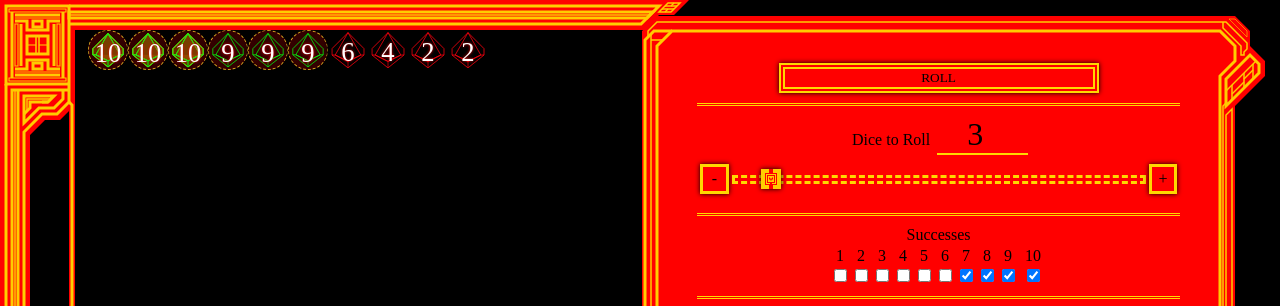
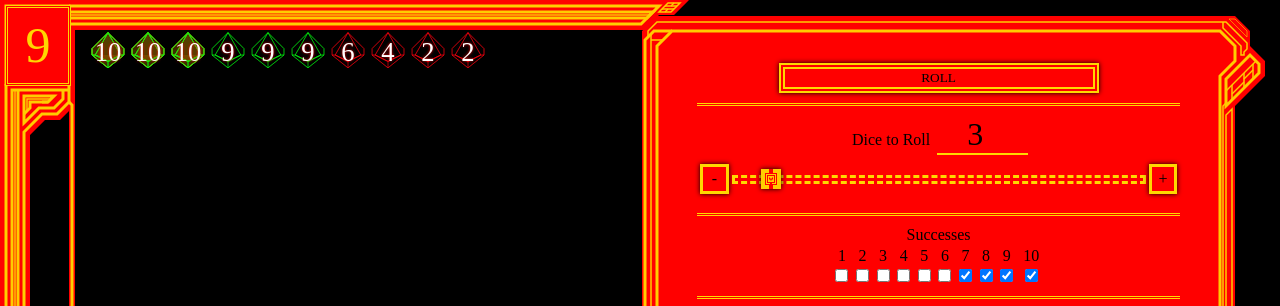
Before and after one commit to blakwurm/plentimon, a plain HTML site: page index.html in a window 1280 px wide. Shown: the top 306 px of the page. Drawn offline with nearby package versions, Linux system fonts and the light colour scheme; a web font is replaced by a local one.

Commit message:
Get everything but tricks working

```diff
--- a/css/main.css
+++ b/css/main.css
@@ -23,6 +23,21 @@ body {
     overflow: hidden;
     max-height: 1em;
     height: 80px;
+}
+
+#successesreadout {
+    z-index: 199;
+    color:gold;
+    background: red;
+    border: 3px double gold;
+    position: fixed;
+    right: 5px;
+    top: 5px;
+    width: 75px;
+    height: 60px;
+    font-size: 50px;
+    text-align: center;
+
 }
 
 #console, #dicereadout {
@@ -225,7 +240,7 @@ button {
 }
 
 .dice-number-selector li {
-    margin: 0 1.5px;
+    margin: 0 1.3px;
 }
 
 .dice-number-selector li label {
@@ -249,6 +264,21 @@ button {
         height: calc(100vh - 170px);
         max-height: 100vh;
     }
+    #successesreadout {
+        z-index: 199;
+        color:gold;
+        background: red;
+        border: 3px double gold;
+        position: fixed;
+        left: 5px;
+        top: 5px;
+        width: 60px;
+        height: 75px;
+        line-height: 75px;
+        font-size: 50px;
+        text-align: center;
+    }
+
     #console, #dicereadout {
         position: absolute;
         top: 0;
--- a/js/main.js
+++ b/js/main.js
@@ -1,5 +1,5 @@
 import { html, render } from 'https://unpkg.com/lit-html?module'
-import { rolldice } from './rolldice.js'
+import { rolldice, countsuccesses } from './rolldice.js'
 
 let appstate = {
     roll_number: 3,
@@ -7,7 +7,7 @@ let appstate = {
     max_dice: 30,
     success: new Set([10, 9, 8, 7]),
     double: new Set([10]),
-    selected: new Set([0, 3, 4]),
+    selected: new Set([]),
     roll: rolldice(10),
     select_mode: "multiple"
 }
@@ -33,6 +33,15 @@ function set_roll_number(appstate, new_number) {
     render_page();
 }
 
+function toggle_appstate_set(the_set, questioned_member) {
+    if (the_set.has(questioned_member)) {
+        the_set.delete(questioned_member);
+    } else {
+        the_set.add(questioned_member)
+    }
+    render_page();
+}
+
 let roll_line = (rollobj) => html`
 <p>${rollobj.timestamp.getHours()}:${rollobj.timestamp.getMinutes()}:${rollobj.timestamp.getSeconds()}
     || ${rollobj.successes} successes rolling ${rollobj.rolls.join(', ')}, with double ${rollobj.double} rerolling ${rollobj.reroll}</p>
@@ -43,9 +52,9 @@ let empty_string = ""
 
 function make_checkbox(selected_set, numbah) {
     if (selected_set.has(numbah + 1)) {
-        return html`<input type="checkbox" id="reroll-${numbah + 1}" checked>`
+        return html`<input type="checkbox" id="reroll-${numbah + 1}" @change='${() => toggle_appstate_set(selected_set, numbah + 1)}' checked>`
     } else {
-        return html`<input type="checkbox" id="reroll-${numbah + 1}" >`
+        return html`<input type="checkbox" id="reroll-${numbah + 1}"  @change='${() => toggle_appstate_set(selected_set, numbah + 1)}'>`
     }
 }
 
@@ -82,8 +91,31 @@ function make_result_flag(appstate, roll_index) {
     return successflag + " " + doubleflag
 }
 
+function toggle_selected_die(appstate, roll_index) {
+    return function () {
+        let directlySelected = appstate.selected.has(roll_index);
+        let modeIsMultiple = appstate.select_mode == "multiple";
+        if (modeIsMultiple && !directlySelected) {
+            let thisvalue = appstate.roll[roll_index];
+            for (let x of appstate.selected) {
+                if (appstate.roll[x] === thisvalue) {
+                    appstate.selected.delete(x);
+                    directlySelected = true;
+                }
+            }
+            appstate.selected.add(roll_index);
+        }
+        if (directlySelected) {
+            appstate.selected.delete(roll_index);
+        } else {
+            appstate.selected.add(roll_index);
+        }
+        render_page();
+    }
+}
+
 let make_die_li_fn = (appstate) => (roll_index) => html`
-<li><button class="die ${make_selected_flag(appstate, roll_index)} ${make_result_flag(appstate, roll_index)}" type="button">
+<li><button class="die ${make_selected_flag(appstate, roll_index)} ${make_result_flag(appstate, roll_index)}" type="button" @click='${toggle_selected_die(appstate, roll_index)}'>
         <p>${appstate.roll[roll_index]}</p>
     </button>
 </li>
@@ -95,8 +127,8 @@ let make_dicelist = (appstate) => html`
 </ul>
 `
 
-
 let mainpage = (appstate) => html`
+<div id="successesreadout">${countsuccesses(appstate.success, appstate.double, appstate.roll)}</div>
 <div id="dicereadout">
     ${make_dicelist(appstate)}
 </div>
@@ -127,7 +159,7 @@ let mainpage = (appstate) => html`
         <li>
     <div class="segment">
         <label>Double</label>
-        ${dice_number_selector('double', appstate.success)}
+        ${dice_number_selector('double', appstate.double)}
     </div>
         </li>
         <li>
@@ -136,11 +168,11 @@ let mainpage = (appstate) => html`
         <ul id="select-mode-picker">
             <li>
                 <label for="select-mode-single">Single Die</label>
-                <input type="radio" name="select-mode" id="select-mode-single">
+                <input type="radio" name="select-mode" id="select-mode-single" @input='${mod(() => appstate.select_mode = "single")}'>
             </li>
             <li>
                 <label for="select-mode-all">All of Number</label>
-                <input type="radio" name="select-mode" id="select-mode-all" checked>
+                <input type="radio" name="select-mode" id="select-mode-all" checked @input='${mod(() => appstate.select_mode = "multiple")}' >
             </li>
         </ul>
     </div>
--- a/js/rolldice.js
+++ b/js/rolldice.js
@@ -9,4 +9,13 @@ function rolldice(number_of_dice) {
     return ret
 }
 
-export {rolldice}
+function countsuccesses(success_set, double_set, roll_vec) {
+    function countroll (roll) {
+        let as_success = success_set.has(roll) ? 1 : 0;
+        let as_double = double_set.has(roll) ? 2 : 1;
+        return as_success * as_double;
+    }
+    return roll_vec.map(countroll).reduce((a, b) => a + b)
+}
+
+export {rolldice, countsuccesses}
```
